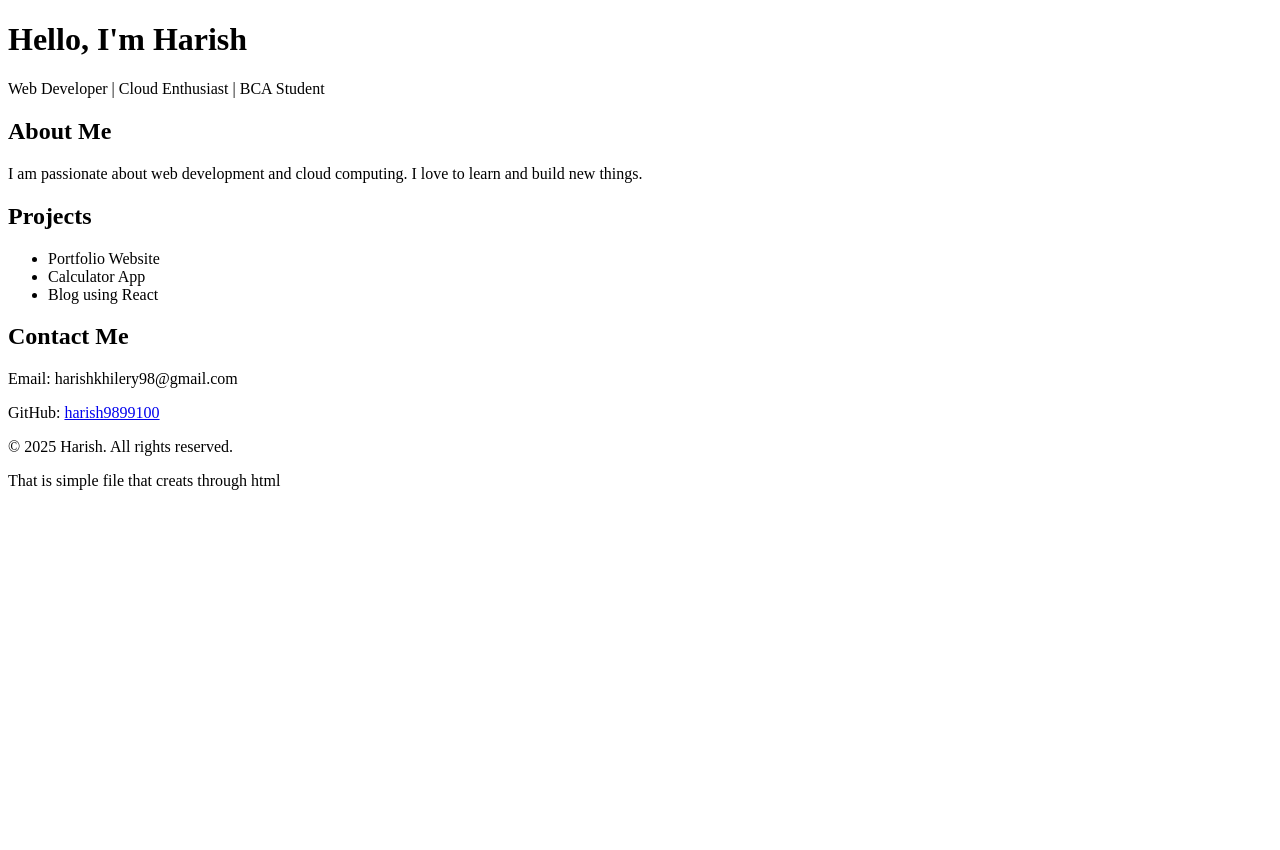
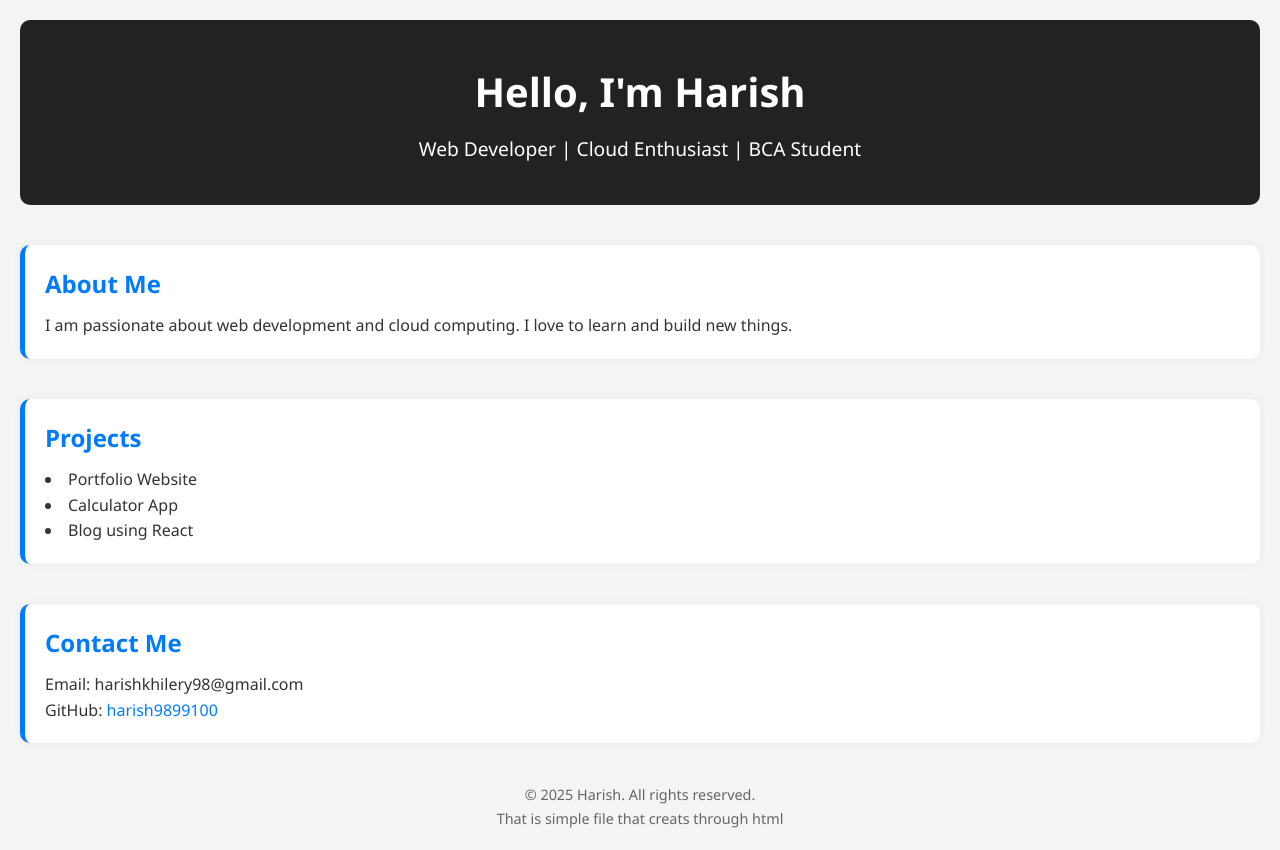
Before and after one commit to harish9899100/vs-code, a plain HTML site: page index.html in a window 1280 px wide. Before the commit the page ends 800 px from the top, so only its background shows below. Drawn offline with Linux system fonts and the light colour scheme.

Commit message:
connect html in css

```diff
--- a/index.html
+++ b/index.html
@@ -4,7 +4,7 @@
   <meta charset="UTF-8">
   <meta name="viewport" content="width=device-width, initial-scale=1.0">
   <title>My Portfolio</title>
-  <link rel="stylesheet" href="style.css">
+  <link rel="stylesheet" href="index.css">
 </head>
 <body>
   <header>
```
